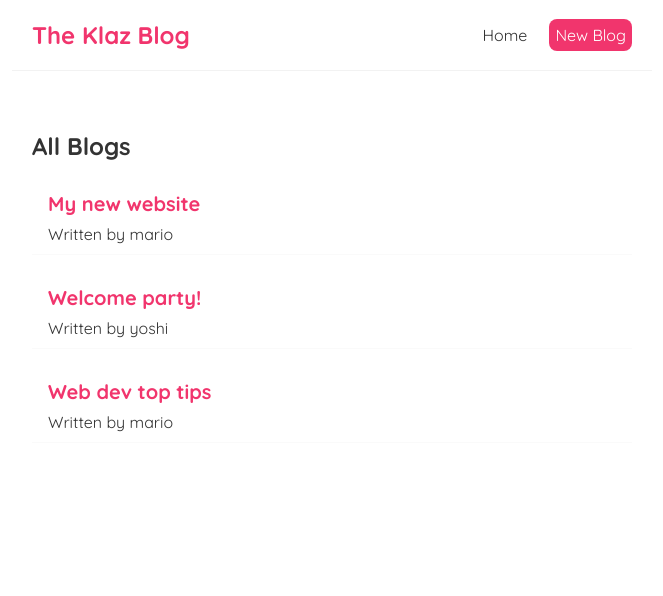
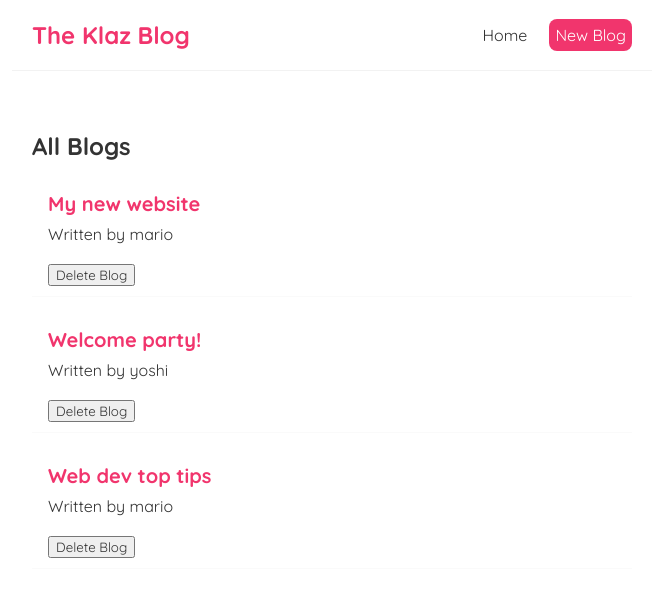
Before and after one commit to putragraha/React-Getting-Started, a React (Create React App) app: page / in a window 1280 px wide. Shown: the top 596 px of the page, without its empty margins (308-971 px from the left). Built offline with nearby package versions, Linux system fonts and the light colour scheme.

Commit message:
Functions as Props

```diff
--- a/src/BlogList.js
+++ b/src/BlogList.js
@@ -1,6 +1,7 @@
 const BlogList = (props) => {
     const blogs = props.blogs
     const title = props.title
+    const onDeleteClick = props.onDeleteClick
 
     return (
         <div className="blog-list">
@@ -9,6 +10,8 @@ const BlogList = (props) => {
                 <div className="blog-preview" key={blog.id}>
                     <h2>{blog.title}</h2>
                     <p>Written by {blog.author}</p>
+                    <br />
+                    <button onClick={() => onDeleteClick(blog.id)}>Delete Blog</button>
                 </div>
             ))}
         </div>
--- a/src/home.js
+++ b/src/home.js
@@ -9,9 +9,16 @@ const Home = () => {
         { title: 'Web dev top tips', body: 'lorem ipsum...', author: 'mario', id: 3 }
     ])
 
+    const deleteBlog = (id) => {
+        console.log(id)
+        setBlogs(
+            blogs.filter(blog => blog.id !== id)
+        )
+    }
+
     return (
         <div className="home">
-            <BlogList blogs={blogs} title="All Blogs"/>
+            <BlogList blogs={blogs} title="All Blogs" onDeleteClick={deleteBlog}/>
         </div>
      );
 }
```
